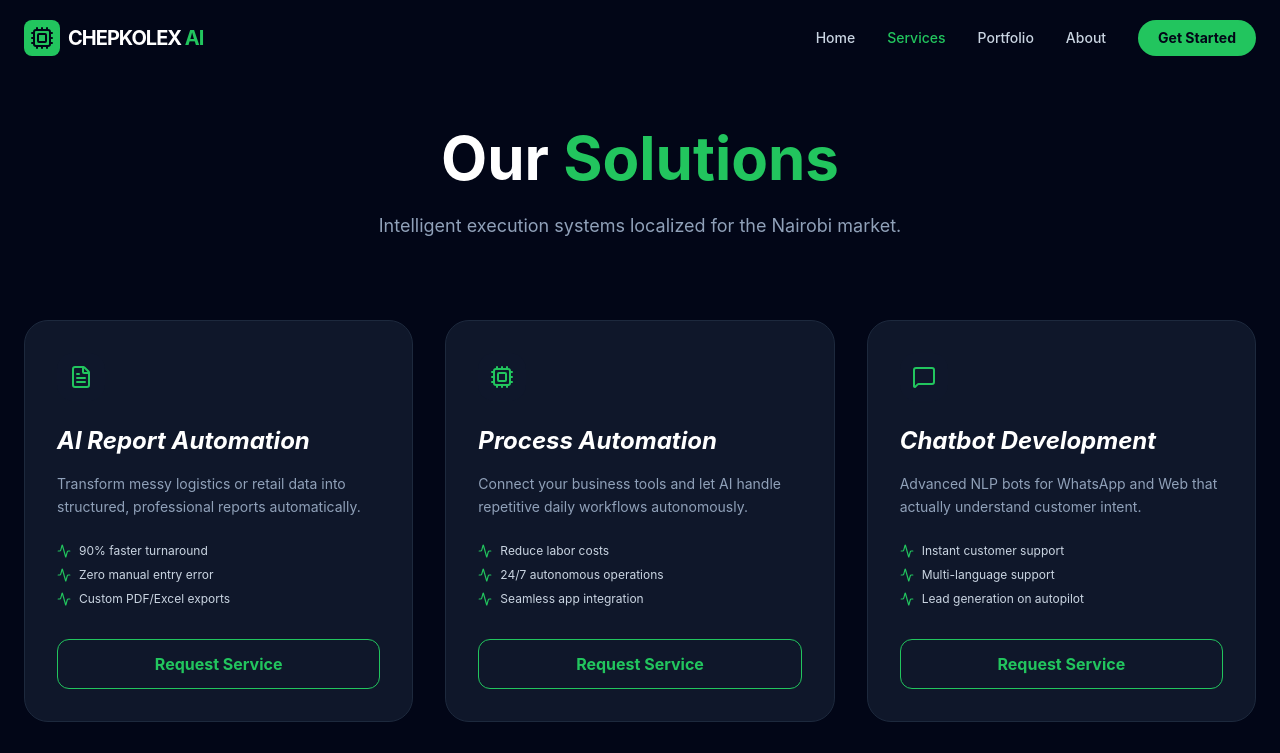
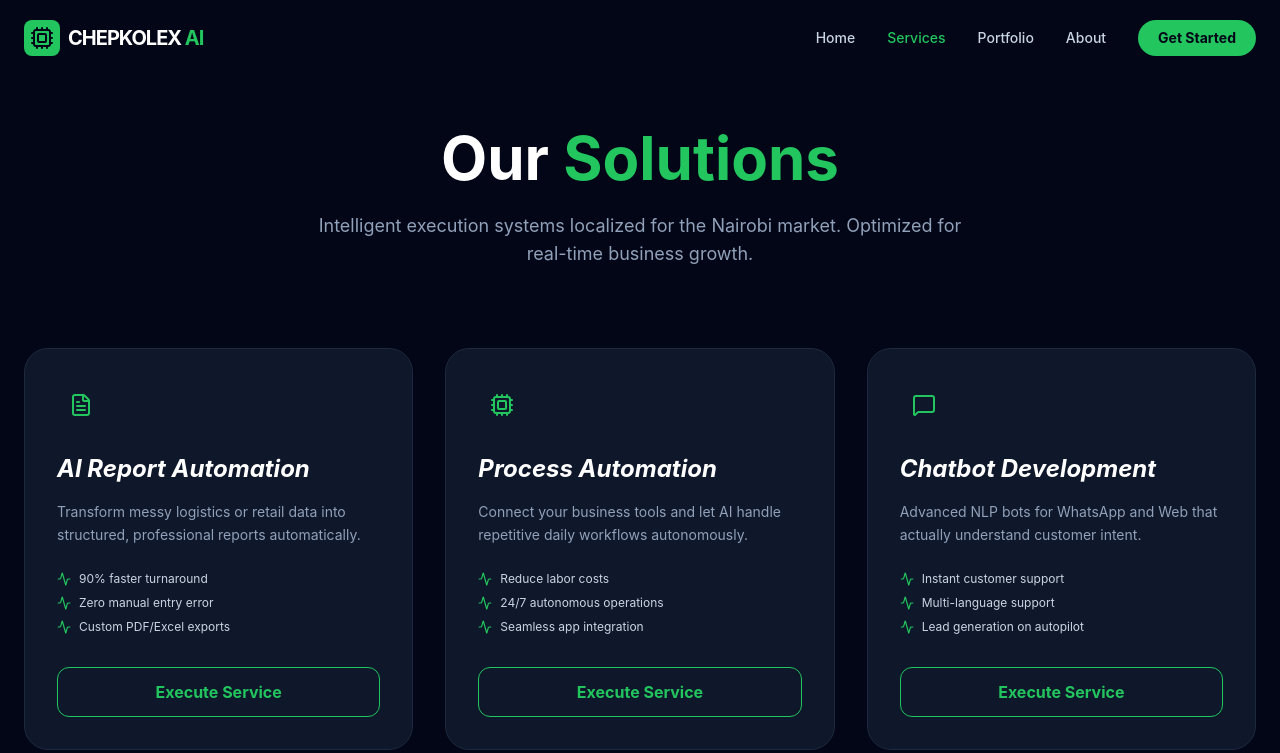
Before and after one commit to chepkolex/chepkolex-ai, a React (Vite) app: page /services in a window 1280 px wide. Shown: the top 753 px of the page. Built offline with nearby package versions, Linux system fonts and the light colour scheme.

Commit message:
fix: align api endpoint directory structure

```diff
--- a/src/pages/Services.jsx
+++ b/src/pages/Services.jsx
@@ -1,14 +1,53 @@
 import { useState } from 'react';
-import { FileText, Cpu, MessageSquare, BarChart3, Share2, Activity, Globe, Loader2, CheckCircle2 } from 'lucide-react';
+import {
+  FileText, Cpu, MessageSquare, BarChart3, Share2,
+  Activity, Globe, Loader2, CheckCircle2, X
+} from 'lucide-react';
 import { motion, AnimatePresence } from 'framer-motion';
 
 const services = [
-  { id: "automation", title: "AI Report Automation", icon: <FileText className="text-brand-accent" />, desc: "Transform messy logistics or retail data into structured, professional reports automatically.", benefits: ["90% faster turnaround", "Zero manual entry error", "Custom PDF/Excel exports"] },
-  { id: "automation", title: "Process Automation", icon: <Cpu className="text-brand-accent" />, desc: "Connect your business tools and let AI handle repetitive daily workflows autonomously.", benefits: ["Reduce labor costs", "24/7 autonomous operations", "Seamless app integration"] },
-  { id: "content", title: "Chatbot Development", icon: <MessageSquare className="text-brand-accent" />, desc: "Advanced NLP bots for WhatsApp and Web that actually understand customer intent.", benefits: ["Instant customer support", "Multi-language support", "Lead generation on autopilot"] },
-  { id: "website", title: "Data Dashboards", icon: <BarChart3 className="text-brand-accent" />, desc: "Real-time visualization of your business metrics with AI forecasting for inventory and sales.", benefits: ["Identify trends early", "Interactive visual data", "Data-driven decisions"] },
-  { id: "marketing", title: "Social Media AI", icon: <Share2 className="text-brand-accent" />, desc: "Automated high-quality content generation and engagement strategies for digital growth.", benefits: ["Consistent posting", "AI-written captions", "Sentiment analysis"] },
-  { id: "website", title: "E-commerce AI", icon: <Globe className="text-brand-accent" />, desc: "Inject AI into your online storefront to provide personalized shopping and dynamic pricing.", benefits: ["Increased conversion", "Smart product tagging", "Inventory prediction"] }
+  {
+    id: "report-automation",
+    title: "AI Report Automation",
+    icon: <FileText className="text-brand-accent" />,
+    desc: "Transform messy logistics or retail data into structured, professional reports automatically.",
+    benefits: ["90% faster turnaround", "Zero manual entry error", "Custom PDF/Excel exports"]
+  },
+  {
+    id: "process-automation",
+    title: "Process Automation",
+    icon: <Cpu className="text-brand-accent" />,
+    desc: "Connect your business tools and let AI handle repetitive daily workflows autonomously.",
+    benefits: ["Reduce labor costs", "24/7 autonomous operations", "Seamless app integration"]
+  },
+  {
+    id: "chatbot-development",
+    title: "Chatbot Development",
+    icon: <MessageSquare className="text-brand-accent" />,
+    desc: "Advanced NLP bots for WhatsApp and Web that actually understand customer intent.",
+    benefits: ["Instant customer support", "Multi-language support", "Lead generation on autopilot"]
+  },
+  {
+    id: "data-dashboards",
+    title: "Data Dashboards",
+    icon: <BarChart3 className="text-brand-accent" />,
+    desc: "Real-time visualization of your business metrics with AI forecasting for inventory and sales.",
+    benefits: ["Identify trends early", "Interactive visual data", "Data-driven decisions"]
+  },
+  {
+    id: "social-media-ai",
+    title: "Social Media AI",
+    icon: <Share2 className="text-brand-accent" />,
+    desc: "Automated high-quality content generation and engagement strategies for digital growth.",
+    benefits: ["Consistent posting", "AI-written captions", "Sentiment analysis"]
+  },
+  {
+    id: "ecommerce-ai",
+    title: "E-commerce AI",
+    icon: <Globe className="text-brand-accent" />,
+    desc: "Inject AI into your online storefront to provide personalized shopping and dynamic pricing.",
+    benefits: ["Increased conversion", "Smart product tagging", "Inventory prediction"]
+  }
 ];
 
 export default function Services() {
@@ -16,7 +55,7 @@ export default function Services() {
   const [executionData, setExecutionData] = useState(null);
   const [error, setError] = useState(null);
 
-  // UPDATE THIS URL AFTER DEPLOYING BACKEND TO VERCEL
+  // Connection to the Next.js Backend (Chepkolex-Web)
   const API_URL = "https://chepkolex-web.vercel.app/api/request-service";
 
   const handleRequest = async (service) => {
@@ -27,15 +66,19 @@ export default function Services() {
     try {
       const response = await fetch(API_URL, {
         method: "POST",
-        headers: { "Content-Type": "application/json" },
+        headers: {
+          "Content-Type": "application/json"
+        },
         body: JSON.stringify({
-          service: service.id || "custom",
-          userId: "denis_kipkoech",
-          input: `Execute ${service.title} specialized for current Business DNA.`
+          service: service.id,
+          userId: "denis_kipkoech", // Authenticated user context
+          input: `Strategic Execution: ${service.title}. Focus on local Nairobi market efficiency.`
         }),
       });
 
-      if (!response.ok) throw new Error("Operator offline. Check backend connection.");
+      if (!response.ok) {
+        throw new Error("Chepkolex Operator is currently offline or busy. Verify backend deployment.");
+      }
 
       const data = await response.json();
       setExecutionData(data);
@@ -47,19 +90,31 @@ export default function Services() {
   };
 
   return (
-    <div className="bg-brand-dark min-h-screen pt-32 pb-20 px-6">
+    <div className="bg-brand-dark min-h-screen pt-32 pb-20 px-6 overflow-x-hidden">
+      {/* Header Section */}
       <div className="max-w-7xl mx-auto text-center mb-20">
-        <h1 className="text-4xl md:text-6xl font-bold text-white mb-6">
+        <motion.h1
+          initial={{ opacity: 0, y: -20 }}
+          animate={{ opacity: 1, y: 0 }}
+          className="text-4xl md:text-6xl font-bold text-white mb-6"
+        >
           Our <span className="text-brand-accent">Solutions</span>
-        </h1>
+        </motion.h1>
         <p className="text-slate-400 text-lg max-w-2xl mx-auto">
-          Intelligent execution systems localized for the Nairobi market.
+          Intelligent execution systems localized for the Nairobi market. Optimized for real-time business growth.
         </p>
       </div>
 
+      {/* Services Grid */}
       <div className="max-w-7xl mx-auto grid md:grid-cols-2 lg:grid-cols-3 gap-8">
         {services.map((s, i) => (
-          <div key={i} className="bg-brand-navy p-8 rounded-3xl border border-slate-800 flex flex-col justify-between hover:border-brand-accent/40 transition-all group">
+          <motion.div
+            key={s.id}
+            initial={{ opacity: 0, scale: 0.95 }}
+            whileInView={{ opacity: 1, scale: 1 }}
+            transition={{ delay: i * 0.1 }}
+            className="bg-brand-navy p-8 rounded-3xl border border-slate-800 flex flex-col justify-between hover:border-brand-accent/40 transition-all group"
+          >
             <div>
               <div className="mb-6 p-3 bg-slate-900 w-fit rounded-2xl group-hover:bg-brand-accent/10 transition-colors">
                 {s.icon}
@@ -80,42 +135,67 @@ export default function Services() {
             <button
               onClick={() => handleRequest(s)}
               disabled={loading}
-              className="w-full py-3 rounded-xl border border-brand-accent text-brand-accent font-bold hover:bg-brand-accent hover:text-brand-dark transition-all flex items-center justify-center gap-2 disabled:opacity-50"
+              className="w-full py-3 rounded-xl border border-brand-accent text-brand-accent font-bold hover:bg-brand-accent hover:text-brand-dark transition-all flex items-center justify-center gap-2 disabled:opacity-50 disabled:cursor-not-allowed"
             >
-              {loading ? <Loader2 className="animate-spin" size={18} /> : "Request Service"}
+              {loading ? <Loader2 className="animate-spin" size={18} /> : "Execute Service"}
             </button>
-          </div>
+          </motion.div>
         ))}
       </div>
 
+      {/* Digital Operator Result Drawer */}
       <AnimatePresence>
         {(executionData || error) && (
           <motion.div
-            initial={{ opacity: 0, y: 50 }}
+            initial={{ opacity: 0, y: "100%" }}
             animate={{ opacity: 1, y: 0 }}
-            className="fixed bottom-0 left-0 w-full bg-brand-navy border-t border-brand-accent p-6 z-50 shadow-2xl max-h-[80vh] overflow-y-auto"
+            exit={{ opacity: 0, y: "100%" }}
+            className="fixed bottom-0 left-0 w-full bg-[#0a0a0a] border-t border-brand-accent/50 p-6 z-[100] shadow-[0_-20px_50px_rgba(0,0,0,0.5)] max-h-[85vh] overflow-y-auto"
           >
-            <div className="max-w-4xl mx-auto">
-              <div className="flex justify-between items-center mb-6">
-                <h2 className="text-2xl font-bold text-white flex items-center gap-2">
-                  <CheckCircle2 className="text-green-500" /> Digital Operator Output
-                </h2>
-                <button onClick={() => setExecutionData(null)} className="text-slate-400 hover:text-white">Close</button>
+            <div className="max-w-5xl mx-auto">
+              <div className="flex justify-between items-center mb-8 border-b border-slate-800 pb-4">
+                <div>
+                  <h2 className="text-2xl font-bold text-white flex items-center gap-2 uppercase tracking-widest text-sm">
+                    {error ? "System Error" : "Digital Operator Output"}
+                  </h2>
+                  <p className="text-xs text-slate-500 mt-1">
+                    Request processed via Chepkolex Execution Engine V1
+                  </p>
+                </div>
+                <button
+                  onClick={() => { setExecutionData(null); setError(null); }}
+                  className="p-2 hover:bg-slate-800 rounded-full text-slate-400 hover:text-white transition-colors"
+                >
+                  <X size={24} />
+                </button>
               </div>
 
-              {error && <p className="text-red-500 bg-red-500/10 p-4 rounded-lg">{error}</p>}
+              {error && (
+                <div className="bg-red-500/10 border border-red-500/50 p-6 rounded-2xl text-red-400 text-sm italic">
+                  Critical Error: {error}
+                </div>
+              )}
 
               {executionData && (
-                <div className="space-y-6 text-slate-300">
+                <div className="space-y-8 pb-10">
+                  {/* Step Visualization */}
                   <div className="grid grid-cols-1 md:grid-cols-3 gap-4">
                     {executionData.plan.map((step, idx) => (
-                      <div key={idx} className="bg-slate-900 p-3 rounded-lg border border-slate-700 text-xs italic">
-                        <span className="text-brand-accent mr-2">Step {idx + 1}:</span> {step}
+                      <div key={idx} className="bg-slate-900/50 p-4 rounded-xl border border-slate-800">
+                        <div className="text-brand-accent text-[10px] font-bold uppercase mb-2">Phase 0{idx + 1}</div>
+                        <p className="text-slate-300 text-xs leading-tight font-medium">{step}</p>
                       </div>
                     ))}
                   </div>
-                  <div className="bg-black p-6 rounded-xl border border-slate-800 font-mono text-sm whitespace-pre-wrap leading-relaxed overflow-x-auto">
-                    {executionData.result}
+
+                  {/* Main Result Output */}
+                  <div className="relative group">
+                    <div className="absolute -top-3 left-6 bg-brand-accent text-brand-dark text-[10px] font-bold px-2 py-0.5 rounded uppercase">
+                      Final Result
+                    </div>
+                    <div className="bg-zinc-950 p-8 rounded-2xl border border-slate-800 font-mono text-sm whitespace-pre-wrap leading-relaxed text-slate-300 shadow-inner">
+                      {executionData.result}
+                    </div>
                   </div>
                 </div>
               )}
```
